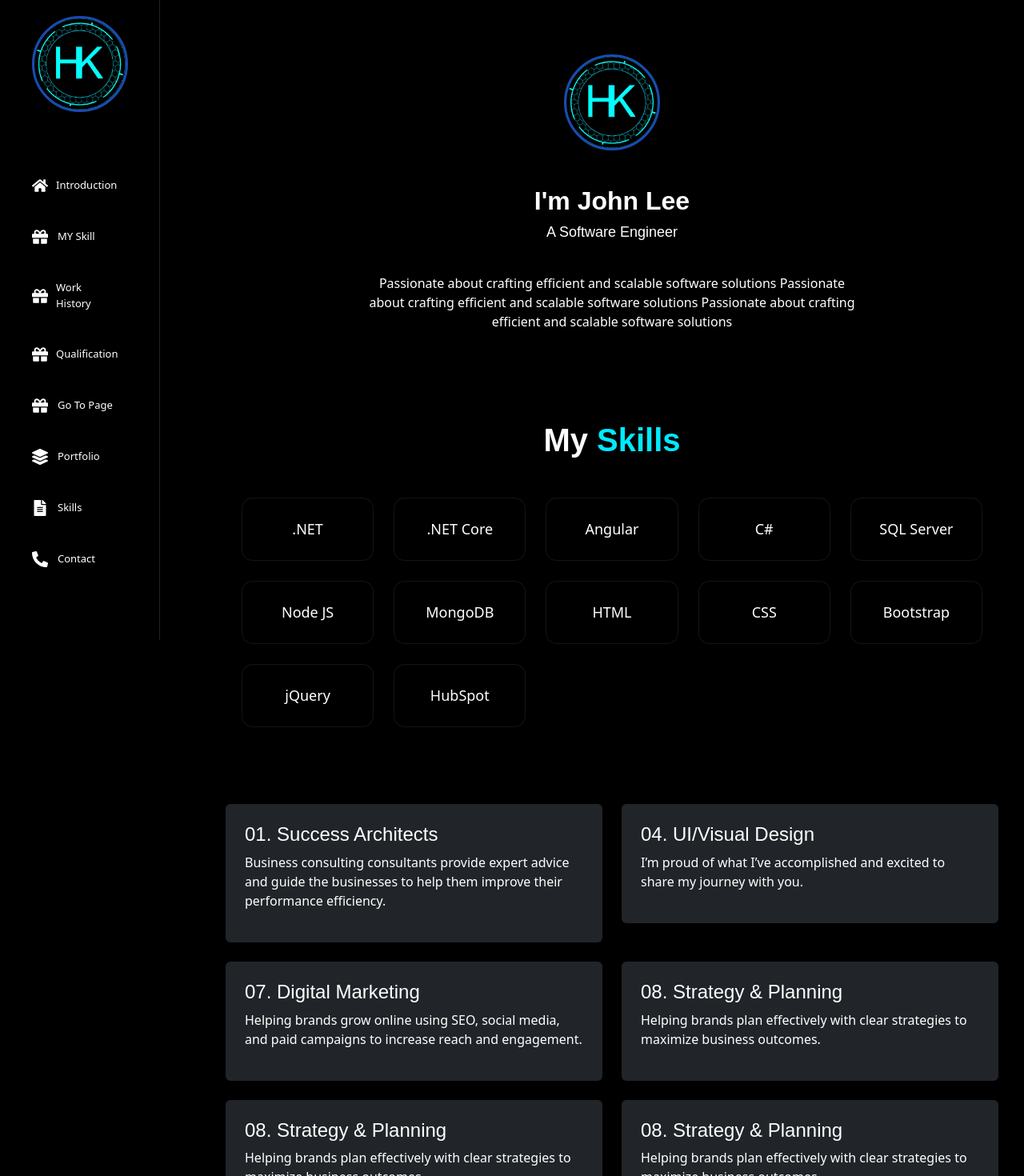
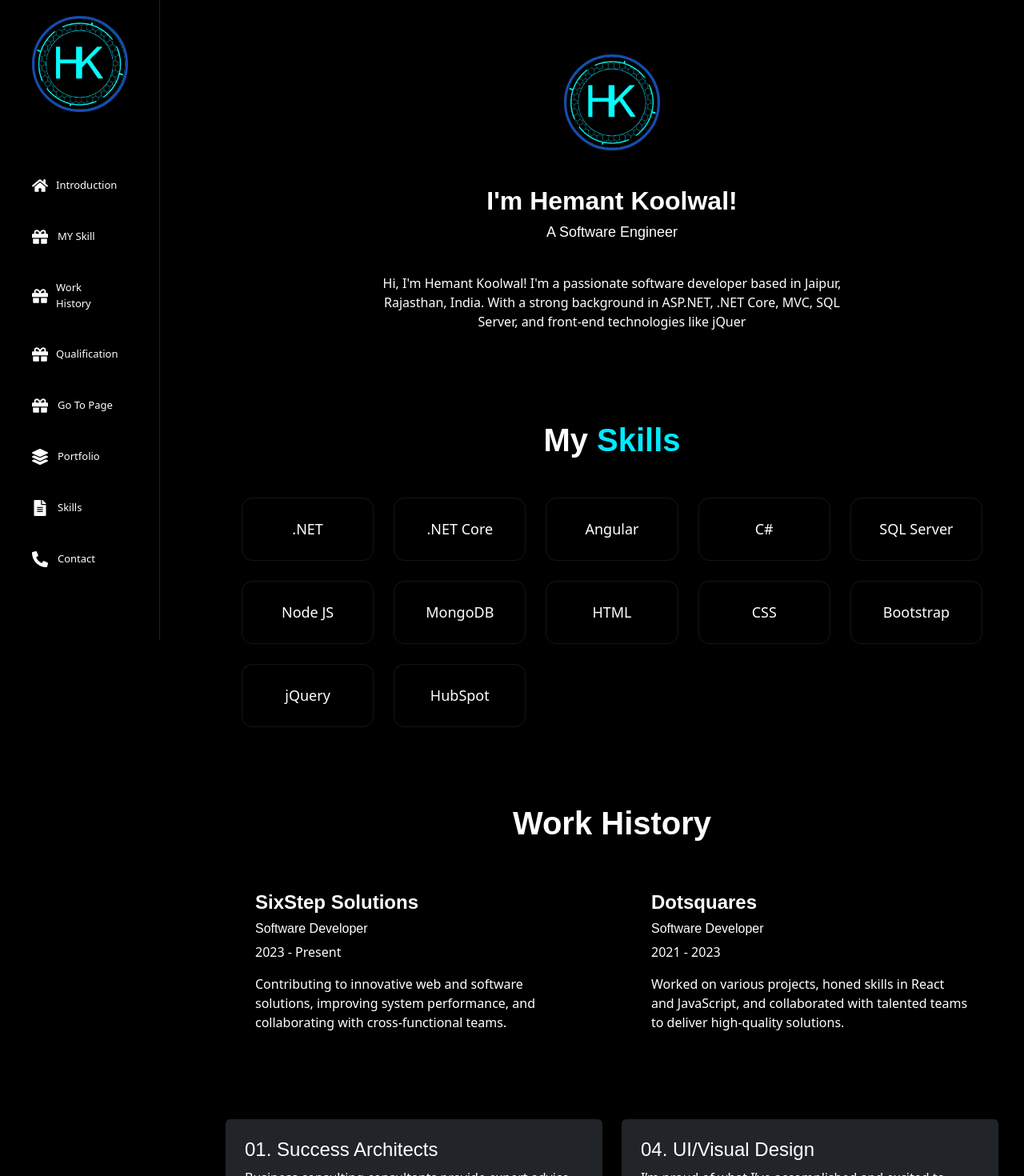
Before and after one commit to vikas-nagarwal/my-react-app, a React (Create React App) app: page / in a window 1280 px wide. Shown: the top 1470 px of the page at 80% size. Built offline with nearby package versions, Linux system fonts and the light colour scheme.

Commit message:
upfate
upfate

```diff
--- a/src/Page/Home.js
+++ b/src/Page/Home.js
@@ -1,6 +1,7 @@
 import React, { useState } from "react";
 import "bootstrap/dist/css/bootstrap.min.css";
-// import "../App.css";
+import "../App.css";
+import "../wordhistory/css/wordhistory.css";
 const qulification = [
   {
     title: "04. MCA - S.S. Jain Subodh PG College, Jaipur",
@@ -147,6 +148,22 @@ const Home = () => {
     }
   };
 
+  const workHistory = [
+    {
+      company: "SixStep Solutions",
+      role: "Software Developer",
+      duration: "2023 - Present",
+      description:
+        "Contributing to innovative web and software solutions, improving system performance, and collaborating with cross-functional teams.",
+    },
+    {
+      company: "Dotsquares",
+      role: "Software Developer",
+      duration: "2021 - 2023",
+      description:
+        "Worked on various projects, honed skills in React and JavaScript, and collaborated with talented teams to deliver high-quality solutions.",
+    },
+  ];
   return (
     <>
       {/* about section */}
@@ -165,7 +182,7 @@ const Home = () => {
               </div>
 
               {/* Text */}
-              <h1 className="title fw-bold text-white">I'm John Lee</h1>
+              <h1 className="title fw-bold text-white">I'm Hemant Koolwal!</h1>
               <h2 className="subtitle mt-2 text-white">
                 A <span className="highlight">Software Engineer</span>
               </h2>
@@ -174,10 +191,10 @@ const Home = () => {
                 <div className="col-12 col-md-2"></div>
                 <div className="col-12 col-md-8">
                   <p className="container">
-                    Passionate about crafting efficient and scalable software
-                    solutions Passionate about crafting efficient and scalable
-                    software solutions Passionate about crafting efficient and
-                    scalable software solutions
+                    Hi, I'm Hemant Koolwal! I'm a passionate software developer
+                    based in Jaipur, Rajasthan, India. With a strong background
+                    in ASP.NET, .NET Core, MVC, SQL Server, and front-end
+                    technologies like jQuer
                   </p>
                 </div>
                 <div className="col-12 col-md-2"></div>
@@ -218,6 +235,24 @@ const Home = () => {
       </div>
 
       {/* profile section */}
+
+      <div className="container mt-5">
+        <h1 className="text-center mb-4">Work History</h1>
+        <div className="row">
+          {workHistory.map((job, index) => (
+            <div key={index} className="col-12 col-md-6 mb-4">
+              <div className="card shadow-sm h-100">
+                <div className="card-body">
+                  <h4 className="card-title text-white">{job.company}</h4>
+                  <h6 className="text-white">{job.role}</h6>
+                  <p className="text-white">{job.duration}</p>
+                  <p className="card-text text-white">{job.description}</p>
+                </div>
+              </div>
+            </div>
+          ))}
+        </div>
+      </div>
 
       {/* Home Section */}
       <div id="home" className="container my-5">
--- /dev/null
+++ b/src/wordhistory/css/wordhistory.css
@@ -0,0 +1,69 @@
+/* WorkHistory.css */
+
+.container {
+  max-width: 1000px;
+}
+
+h1 {
+  font-weight: 700;
+  color: white;
+}
+
+p {
+  color: white;
+}
+
+.card {
+  border-radius: 15px;
+  transition: transform 0.3s, box-shadow 0.3s;
+}
+
+.card:hover {
+  transform: translateY(-5px);
+  box-shadow: 0 10px 20px rgba(0, 0, 0, 0.15);
+}
+
+.card-title {
+  font-size: 1.5rem;
+  font-weight: 600;
+  color: #007bff; /* Bootstrap primary color */
+}
+
+.card-text {
+  font-size: 1rem;
+  color: #555; /* overrides global p color inside cards */
+}
+
+/* Fade-in from bottom animation */
+@keyframes fadeInUp {
+  0% {
+    opacity: 0;
+  }
+  100% {
+    opacity: 1;
+  }
+}
+
+.card-body {
+  animation: fadeInUp 0.8s ease forwards;
+  opacity: 0; /* initial state before animation */
+}
+
+/* Optional: delay each card differently */
+.card:nth-child(1) .card-body {
+  animation-delay: 0.1s;
+}
+
+.card:nth-child(2) .card-body {
+  animation-delay: 0.3s;
+}
+
+.card:nth-child(3) .card-body {
+  animation-delay: 0.5s;
+}
+
+.card-body:hover {
+  /* transform: translateY(-10px) scale(1.05); */
+  border-color: #00eaff;
+  box-shadow: 0 0 20px rgba(0, 234, 255, 0.4);
+}
```
